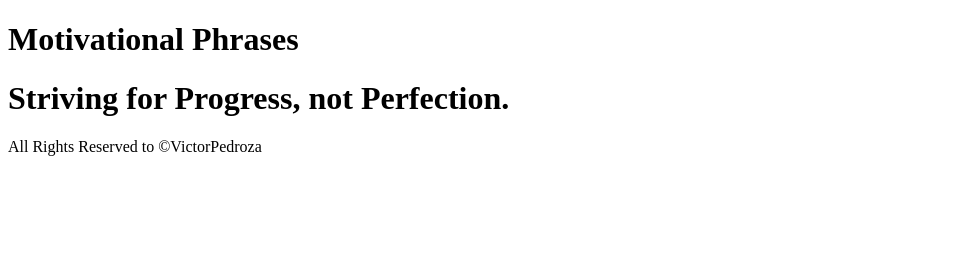
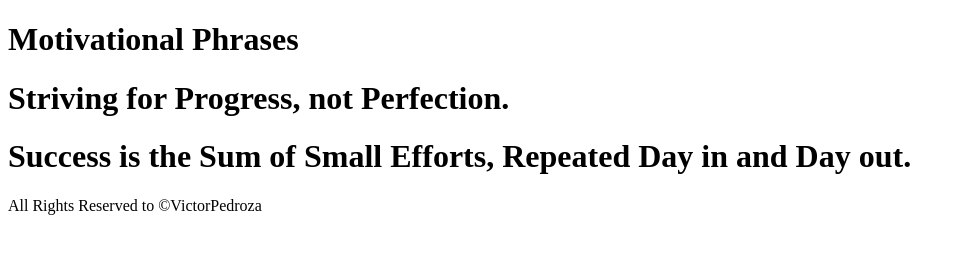
Before and after one commit to VictorPedroza/motivational-phrases, a plain HTML site: page index.html in a window 1280 px wide. Shown: the whole page, without its empty margins (0-965 px from the left). Drawn offline with Linux system fonts and the light colour scheme.

Commit message:
Frase Motivacional 2

```diff
--- a/index.html
+++ b/index.html
@@ -16,6 +16,9 @@
             <div class="phrase" id="1">
                 <h1>Striving for Progress, not Perfection.</h1>
             </div>
+            <div class="phrase" id="2">
+                <h1>Success is the Sum of Small Efforts, Repeated Day in and Day out.</h1>
+            </div>
         </div>
     </main>
     <footer>
```
